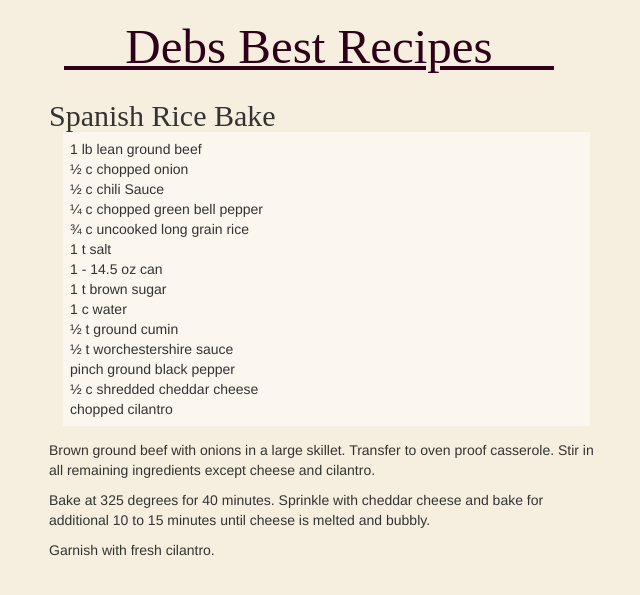
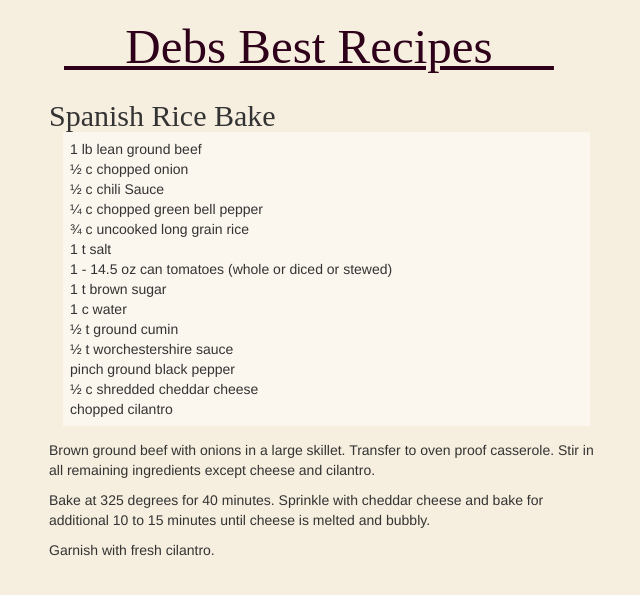
Before and after one commit to JonahBraun/debs-recipes, a Jekyll site: the page built from _posts/2009-01-29-spanish-rice-bake.md, in a window 1280 px wide. Shown: the top 595 px of the page, without its empty margins (6-646 px from the left). Built offline with Jekyll 4.4.1, drawn with Linux system fonts in a browser that asks for light colours; nearby versions of some CDN libraries; some web fonts are replaced; Markdown is read by kramdown in place of the engine named in the settings.

Commit message:
Update 2009-01-29-spanish-rice-bake.md

```diff
--- a/_posts/2009-01-29-spanish-rice-bake.md
+++ b/_posts/2009-01-29-spanish-rice-bake.md
@@ -9,7 +9,7 @@ category: beef
 - ¼ c chopped green bell pepper
 - ¾ c uncooked long grain rice
 - 1 t salt
-- 1 - 14.5 oz can
+- 1 - 14.5 oz can tomatoes (whole or diced or stewed)
 - 1 t brown sugar
 - 1 c water
 - ½ t ground cumin
```
